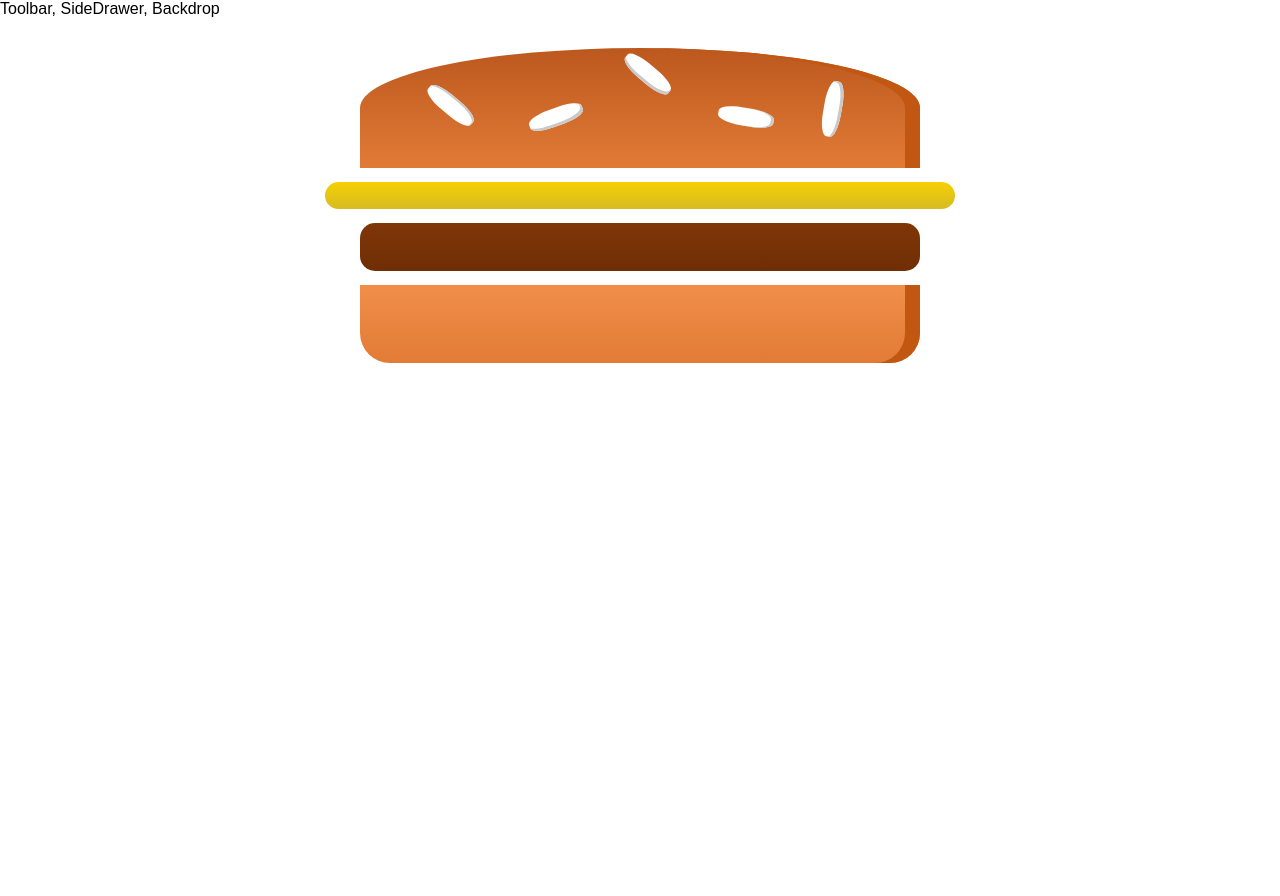
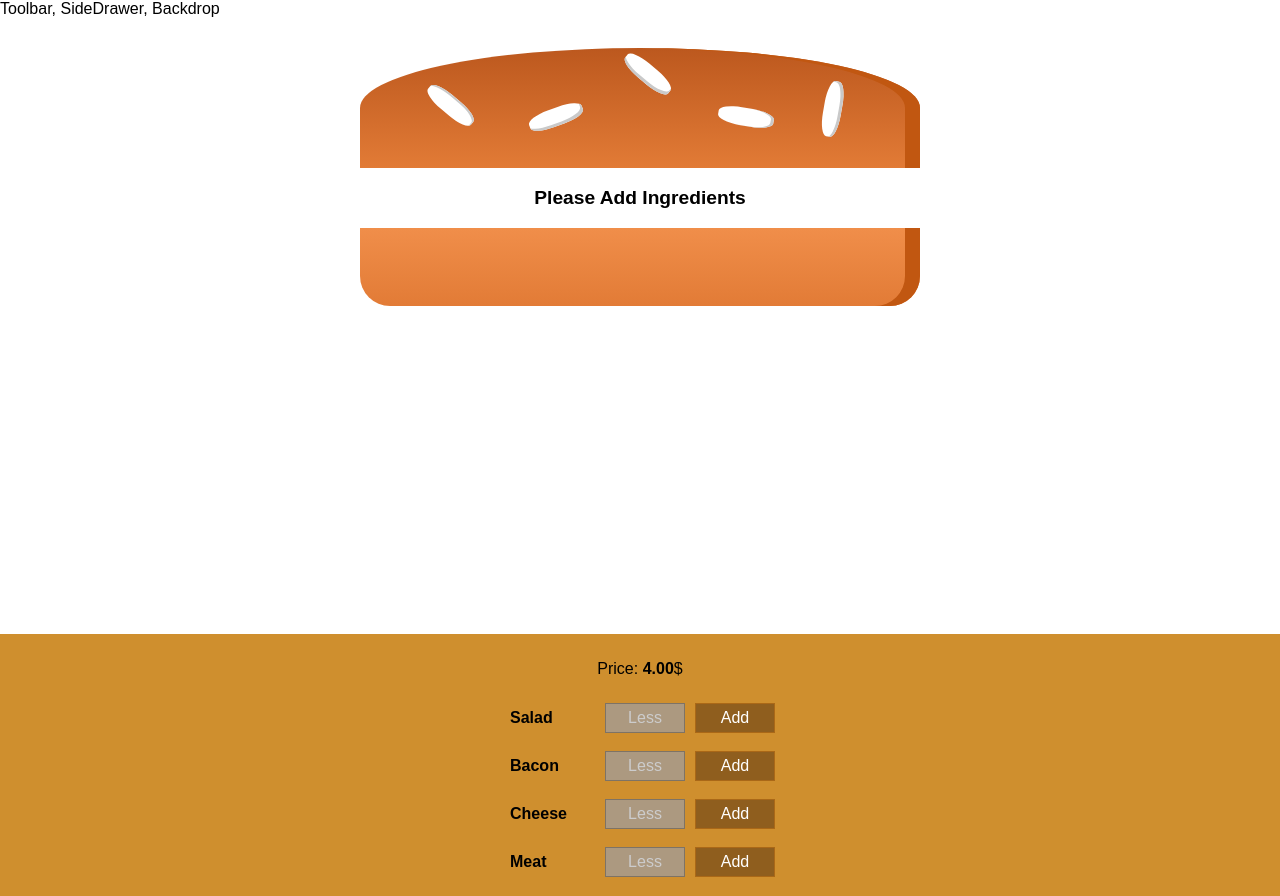
Before and after one commit to IdreesSamadi/burger-bilder, a React app: page / in a window 1280 px wide. Before the commit the page ends 800 px from the top, so only its background shows below. Built offline with nearby package versions, Linux system fonts and the light colour scheme.

Commit message:
simple working version

```diff
--- /dev/null
+++ b/src/components/Burger/BuildControls/BuildControl/BuildControl.css
@@ -0,0 +1,57 @@
+.BuildControl {
+    display: flex;
+    justify-content: space-between;
+    align-items: center;
+    margin: 5px 0;
+}
+
+.BuildControl button {
+    display: block;
+    font: inherit;
+    padding: 5px;
+    margin: 0 5px;
+    width: 80px;
+    border: 1px solid #AA6817;
+    cursor: pointer;
+    outline: none;
+}
+
+
+.BuildControl button:disabled {
+    background-color: #AC9980;
+    border: 1px solid #7E7365;
+    color: #ccc;
+    cursor: default;
+}
+
+.BuildControl button:hover:disabled {
+    background-color: #AC9980;
+    color: #ccc;
+    cursor: not-allowed;
+}
+
+.Label {
+    padding: 10px;
+    font-weight: bold;
+    width: 80px;
+}
+
+.BuildControl .Less {
+    background-color: #D39952;
+    color: white;
+}
+
+.BuildControl .More {
+    background-color: #8F5E1E;
+    color: white;
+}
+
+.BuildControl .Less:hover, .BuildControl .Less:active {
+    background-color: #DAA972;
+    color: white;
+}
+
+.BuildControl .More:hover,.BuildControl .More:active {
+    background-color: #99703F;
+    color: white;
+}
--- /dev/null
+++ b/src/components/Burger/BuildControls/BuildControl/BuildControl.js
@@ -0,0 +1,20 @@
+import React from 'react'
+import classes from './BuildControl.css'
+
+const buildControl = (props) => {
+  return (
+    <div className={ classes.BuildControl }>
+      <div className={ classes.Label }>{ props.label }</div>
+      <button
+        className={ classes.Less }
+        onClick={ props.removed }
+        disabled={ props.disabled }
+      >Less</button>
+      <button
+        className={ classes.More }
+        onClick={ props.added }>Add</button>
+    </div>
+  )
+}
+
+export default buildControl
--- /dev/null
+++ b/src/components/Burger/BuildControls/BuildControls.css
@@ -0,0 +1,10 @@
+.BuildControls {
+  width: 100%;
+  background-color: #cf8f2e;
+  display: flex;
+  flex-direction: column;
+  align-items: center;
+  box-shadow: 0 2px 1px #ccc;
+  margin: auto;
+  padding: 10px 0;
+}
--- /dev/null
+++ b/src/components/Burger/BuildControls/BuildControls.js
@@ -0,0 +1,28 @@
+import React from 'react'
+import BuildControl from './BuildControl/BuildControl'
+import classes from './BuildControls.css'
+
+const controls = [
+  { label: 'Salad', type: 'salad' },
+  { label: 'Bacon', type: 'bacon' },
+  { label: 'Cheese', type: 'cheese' },
+  { label: 'Meat', type: 'meat' }
+]
+
+const buildControls = (props) => {
+  return (
+    <div className={ classes.BuildControls }>
+      <p>Price: <strong>{ props.price.toFixed(2) }</strong>$</p>
+      {controls.map(control => <BuildControl
+        added={ () => props.ingredientAdded(control.type) }
+        removed={ () => props.ingredientRemoved(control.type) }
+        label={ control.label }
+        key={ control.label }
+        disabled={ props.disabled[ control.type ] }
+      />) }
+    </div>
+  )
+
+}
+
+export default buildControls
--- a/src/components/Burger/Burger.js
+++ b/src/components/Burger/Burger.js
@@ -1,12 +1,25 @@
 import React from 'react'
 import BurgerIngredient from './BurgerIngredient/BurgerIngredient'
 import classes from './Burger.css'
+
 const burger = (props) => {
+  let transformedIngredients = Object.keys(props.ingredients).map(igKey => {
+    return (
+      [ ...Array(props.ingredients[ igKey ]) ].map((_, i) => {
+        return <BurgerIngredient key={igKey + i} type={igKey} />
+      })
+    )
+  }).reduce((arr, el) => {
+    return arr.concat(el)
+  }, [])
+
+  if (transformedIngredients.length === 0)
+    transformedIngredients = <p>Please Add Ingredients</p>
+
   return (
     <div className={classes.Burger} >
       <BurgerIngredient type="bread-top" />
-      <BurgerIngredient type="cheese" />
-      <BurgerIngredient type="meat" />
+      {transformedIngredients}
       <BurgerIngredient type="bread-bottom" />
     </div>
   )
--- a/src/components/Layout/Layout.js
+++ b/src/components/Layout/Layout.js
@@ -6,7 +6,7 @@ const layout = (props) => {
   return (
     <Aux>
       <div>Toolbar, SideDrawer, Backdrop</div>
-      <main className={classes.content}>{props.children}</main>
+      <main className={classes.content}> {props.children} </main>
     </Aux>
   )
 }
--- a/src/containers/BurgerBuilder/BurgerBuilder.js
+++ b/src/containers/BurgerBuilder/BurgerBuilder.js
@@ -1,12 +1,62 @@
 import React, { Component } from "react"
+
 import Aux from '../../hoc/Auxiliary'
 import Burger from '../../components/Burger/Burger'
+import BuildControls from '../../components/Burger/BuildControls/BuildControls'
 
+const INGREDIENT_PRICES = {
+  salad: 0.5,
+  cheese: 0.4,
+  meat: 1.4,
+  bacon: 0.2
+}
 class BurgerBuilder extends Component {
+  state = {
+    ingredients: {
+      salad: 0,
+      bacon: 0,
+      cheese: 0,
+      meat: 0
+    },
+    totalPrice: 4
+  }
+
+  addIngredientHandler = (type) => {
+    const updatedCount = this.state.ingredients[ type ] + 1
+    const updatedIngredients = { ...this.state.ingredients }
+
+    updatedIngredients[ type ] = updatedCount
+    const price = INGREDIENT_PRICES[ type ] + this.state.totalPrice
+    this.setState({ totalPrice: price, ingredients: updatedIngredients })
+
+  }
+
+  removeIngredientHandler = (type) => {
+    if (this.state.ingredients[ type ] > 0) {
+      const updatedCount = this.state.ingredients[ type ] - 1
+      const updatedIngredients = { ...this.state.ingredients }
+
+      updatedIngredients[ type ] = updatedCount
+      const price = INGREDIENT_PRICES[ type ] - this.state.totalPrice
+      this.setState({ totalPrice: price, ingredients: updatedIngredients })
+    }
+  }
+
   render() {
+    const disabledInfo = {
+      ...this.state.ingredients
+    }
+    for (let key in disabledInfo) {
+      disabledInfo[ key ] = disabledInfo[ key ] <= 0
+    }
     return (
       <Aux>
-        <Burger></Burger>
+        <Burger ingredients={ this.state.ingredients }></Burger>
+        <BuildControls
+          ingredientAdded={ this.addIngredientHandler }
+          ingredientRemoved={ this.removeIngredientHandler }
+          disabled={ disabledInfo }
+          price={ this.state.totalPrice } />
       </Aux>
     )
   }
```
